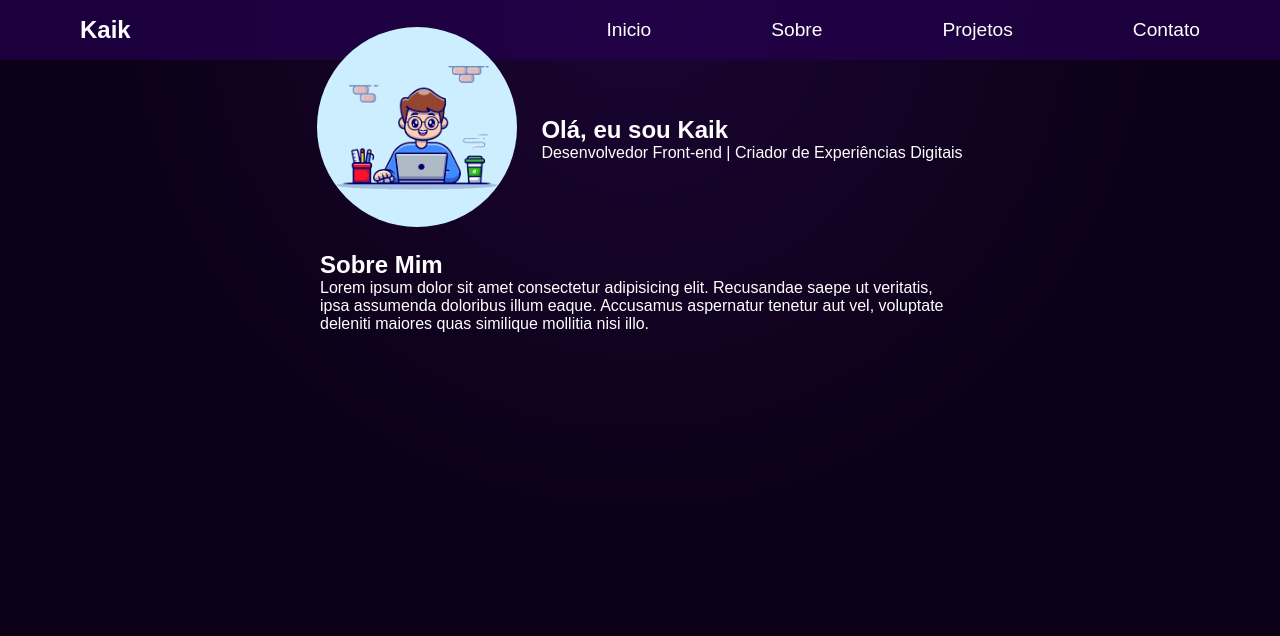
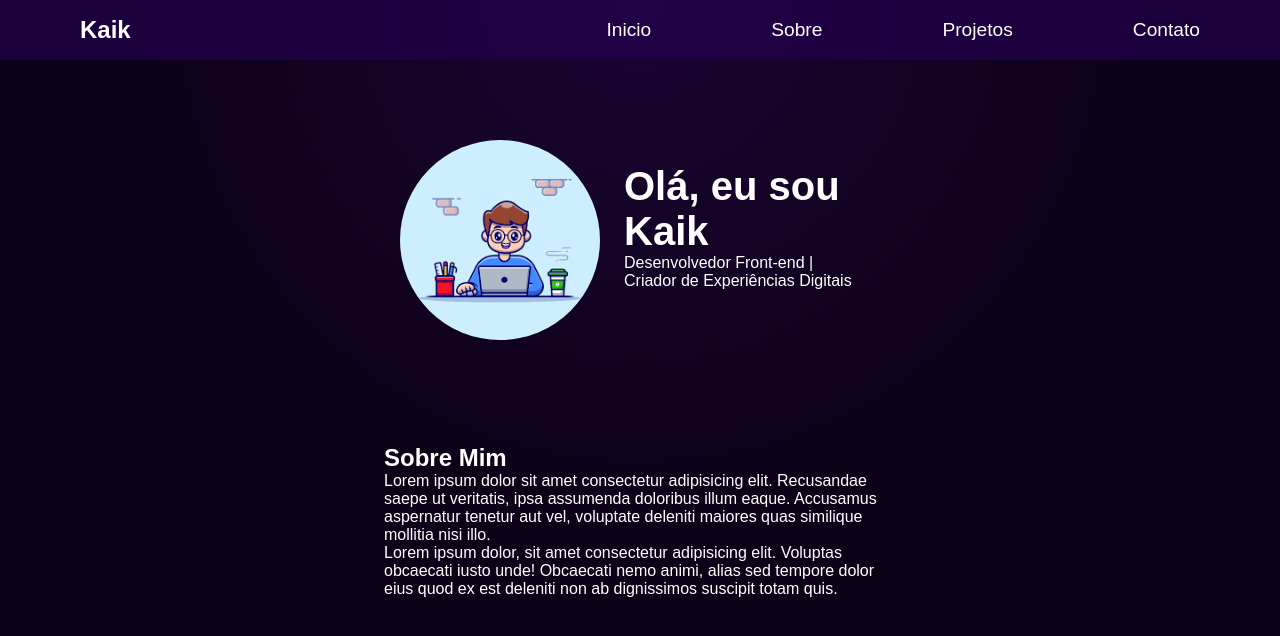
Before and after one commit to kaikLimaF/PortfolioNew, a React (Create React App) app: page / in a window 1280 px wide. Shown: the top 636 px of the page. Built offline with nearby package versions, Linux system fonts and the light colour scheme.

Commit message:
atualização no Hero

```diff
--- a/src/Components/Hero.css
+++ b/src/Components/Hero.css
@@ -3,25 +3,29 @@
     flex-direction: column;
     justify-content: center;
     align-items: center;
-    height: 30vh;
+
 }
 .hero-content{
-    display: flex;;
+    display: flex;
     justify-content: center;
-    align-items: center;
-    gap: 3vh;
-
+    padding: 10vh;
+    max-width: 50%;
 }
 
 .hero-image img{
-
     width: 200px;
     height: 200px;
     border-radius: 50%;
     margin-bottom: 20px;
 }
+.hero-text{
+    padding: 5%;
+}
+.hero-text h1{
+    font-size: 40px;
+}
 
 .hero-sobre{
-    width: 50%;
+    width: 40%;
 
 }
--- a/src/Components/Hero.jsx
+++ b/src/Components/Hero.jsx
@@ -21,6 +21,9 @@ const Hero = () => {
           aspernatur tenetur aut vel, voluptate deleniti maiores quas similique
           mollitia nisi illo.
         </p>
+
+        <p>Lorem ipsum dolor, sit amet consectetur adipisicing elit. Voluptas obcaecati iusto unde! Obcaecati nemo animi, alias sed tempore dolor eius quod ex est deleniti non ab dignissimos suscipit totam quis.
+        </p>
       </div>
     </section>
   );
```
